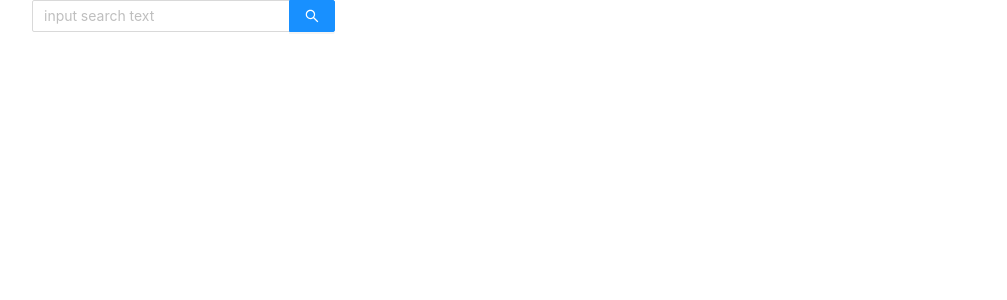
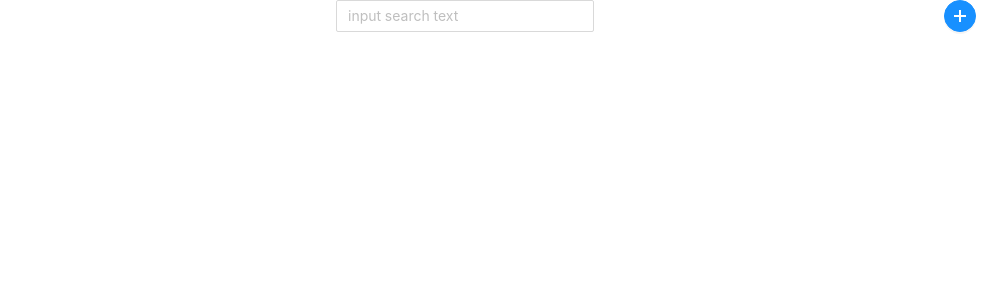
Before and after one commit to zeynepbozkirr/Todo-app, a Next.js app: page / in a window 1280 px wide. Shown: the top 300 px of the page, without its empty margins (0-1007 px from the left). Built offline with nearby package versions, Linux system fonts and the light colour scheme.

Commit message:
components edited

```diff
--- /dev/null
+++ b/components/Custom/CustomInput/index.js
@@ -0,0 +1,15 @@
+import React from 'react';
+import 'antd/dist/antd.css';
+import { Input} from 'antd';
+
+
+const CustomInput = () => (
+            <Input
+                placeholder="input search text"
+                allowClear
+                enterButton
+            />
+
+);
+
+export default CustomInput;
--- a/components/Input/index.js
+++ /dev/null
@@ -1,18 +0,0 @@
-import React from 'react';
-import 'antd/dist/antd.css';
-import { Input, Space } from 'antd';
-
-const { Search } = Input;
-const onSearch = (value) => console.log(value);
-
-const InputComp = () => (
-    <Space direction="vertical">
-        <Search
-            placeholder="input search text"
-                allowClear
-                onSearch={onSearch} enterButton
-        />
-    </Space>
-);
-
-export default InputComp;
--- /dev/null
+++ b/components/TodoMain/Form/FormInput/index.js
@@ -0,0 +1,26 @@
+import React from 'react';
+import 'antd/dist/antd.css';
+import {Form, Input, Space,Row,Col} from 'antd';
+import CustomInput from "../../../Custom/CustomInput"
+const { Search } = Input;
+const onSearch = (value) => console.log(value);
+
+
+const FormInputComp = () => (
+    <Space direction="vertical">
+        <Form.Item
+
+            name="Search"
+            rules={[
+                {required: true
+                }
+            ]}
+        >
+            <CustomInput />
+        </Form.Item>
+
+
+    </Space>
+);
+
+export default FormInputComp;
--- /dev/null
+++ b/components/TodoMain/Form/ResetButton/index.js
@@ -0,0 +1,35 @@
+import React from 'react';
+import 'antd/dist/antd.css';
+import {Form, Input, Space, Row, Col, Button} from 'antd';
+import {PlusOutlined} from "@ant-design/icons";
+
+const { Search } = Input;
+const onSearch = (value) => console.log(value);
+
+
+const ResetButton = () => {
+    const [form] = Form.useForm();
+
+
+    const onReset = () => {
+        form.resetFields();
+        console.log("tetiklendi")
+    };
+
+
+    return(
+            <Form.Item >
+                <Button htmlType="button" onClick={onReset} >
+                    Reset
+                </Button>
+            </Form.Item>
+
+        )
+
+
+
+}
+
+
+
+export default ResetButton;
--- /dev/null
+++ b/components/TodoMain/Form/SendButton/index.js
@@ -0,0 +1,25 @@
+import React from 'react';
+import 'antd/dist/antd.css';
+import {Form, Input, Space, Row, Col, Button} from 'antd';
+import {PlusOutlined} from "@ant-design/icons";
+
+const { Search } = Input;
+const onSearch = (value) => console.log(value);
+
+
+const SendButton = () =>{
+
+
+    return(
+            <Form.Item >
+                <Button type="primary" htmlType="submit"  >
+                    Send
+                </Button>
+            </Form.Item>
+        )
+
+
+}
+
+
+export default SendButton;
--- /dev/null
+++ b/components/TodoMain/Form/index.js
@@ -0,0 +1,26 @@
+import React from "react";
+import "antd/dist/antd.css";
+import {  Form, Select ,Col} from "antd";
+import SendButton from "./SendButton";
+import ResetButton from "./ResetButton";
+import FormInputComp from "./FormInput";
+
+const { Option } = Select;
+
+const FormComp = () => {
+    const [form] = Form.useForm();
+
+    const onFinish = (values) => {
+        console.log(values);
+    };
+
+    return (
+        <Form form={form} name="control-hooks" onFinish={onFinish}>
+            <FormInputComp/>
+            <FormInputComp/>
+            <SendButton/>
+        </Form>
+    );
+};
+
+export default FormComp;
--- /dev/null
+++ b/components/TodoMain/Header/OpenFormButton/index.js
@@ -0,0 +1,21 @@
+import React, {useState} from 'react';
+import 'antd/dist/antd.css';
+import {Form, Input, Space, Row, Col, Button} from 'antd';
+import {PlusOutlined} from "@ant-design/icons";
+
+const OpenFormButton = ({onClickButton}) =>{
+    return(
+        <div>
+            <Button type="primary"
+                    htmlType="button"
+                    shape="circle"
+                    icon={<PlusOutlined />}
+                    onClick={onClickButton}
+            >
+            </Button>
+</div>
+    )
+
+}
+
+export default OpenFormButton;
--- /dev/null
+++ b/components/TodoMain/Header/SearchInput/index.js
@@ -0,0 +1,26 @@
+import React from 'react';
+import 'antd/dist/antd.css';
+import {Form, Input, Space,Row,Col} from 'antd';
+import CustomInput from "../../../Custom/CustomInput"
+const { Search } = Input;
+const onSearch = (value) => console.log(value);
+
+
+const SearchComp = () => (
+    <Space direction="vertical">
+        <Form.Item
+
+            name="Search"
+            rules={[
+                {required: true
+                }
+            ]}
+        >
+           < CustomInput />
+        </Form.Item>
+
+
+    </Space>
+);
+
+export default SearchComp;
--- /dev/null
+++ b/components/TodoMain/index.js
@@ -0,0 +1,33 @@
+import React, {useState} from 'react';
+import FormComp from "./Form"
+import {Button, Select, Row, Col} from 'antd';
+import SearchInput from "./Header/SearchInput";
+import OpenFormButton from "./Header/OpenFormButton";
+
+const TodoMainComponent = () => {
+    const [click,setClick] = useState(false)
+
+    const onClickButton=()=>{
+        setClick (!click)
+        console.log(click)
+    }
+    return(
+            <Row>
+                <Col span={12} offset={6}>
+                    <SearchInput/>
+                </Col>
+                <Col>
+                    <OpenFormButton onClickButton={()=>onClickButton()} />
+                </Col>
+                {
+                    click &&    <Col>
+                        <FormComp/>
+                    </Col>
+
+                }
+
+            </Row>
+    )
+}
+
+export default TodoMainComponent;
--- a/components/index.js
+++ /dev/null
@@ -1,10 +0,0 @@
-import React from 'react';
-import InputComp from "./Input"
-const components = () => (
-    <div>
-        <InputComp/>
-
-    </div>
-);
-
-export default components;
--- a/pages/index.js
+++ b/pages/index.js
@@ -1,11 +1,11 @@
 import Head from 'next/head'
 import Image from 'next/image'
 import styles from '../styles/Home.module.css'
-import Components from "../components"
+import TodoMainComponent from "../components/TodoMain"
 export default function Home() {
   return (
     <div className={styles.container}>
-      <Components/>
+      <TodoMainComponent/>
 
     </div>
   )
```
Also changed, not shown: firebase/config.js (added, +20 -0 lines).
